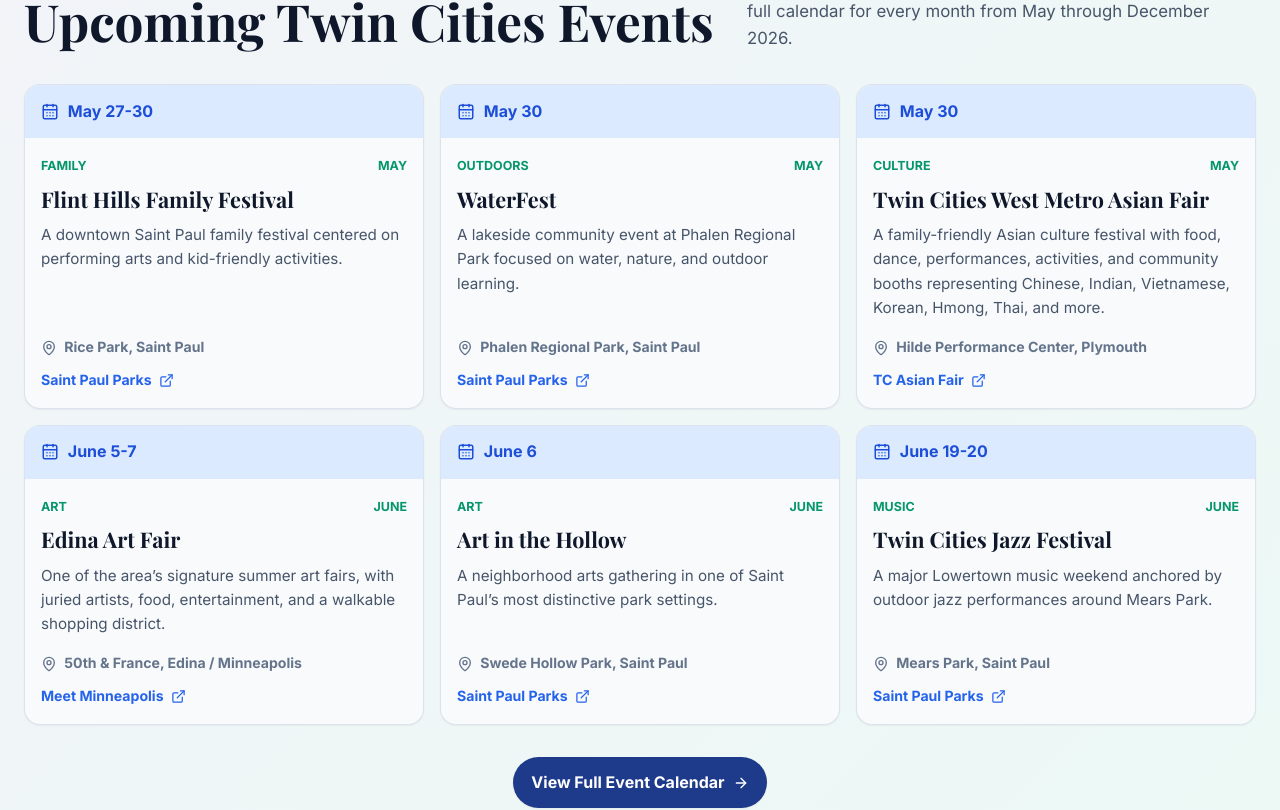
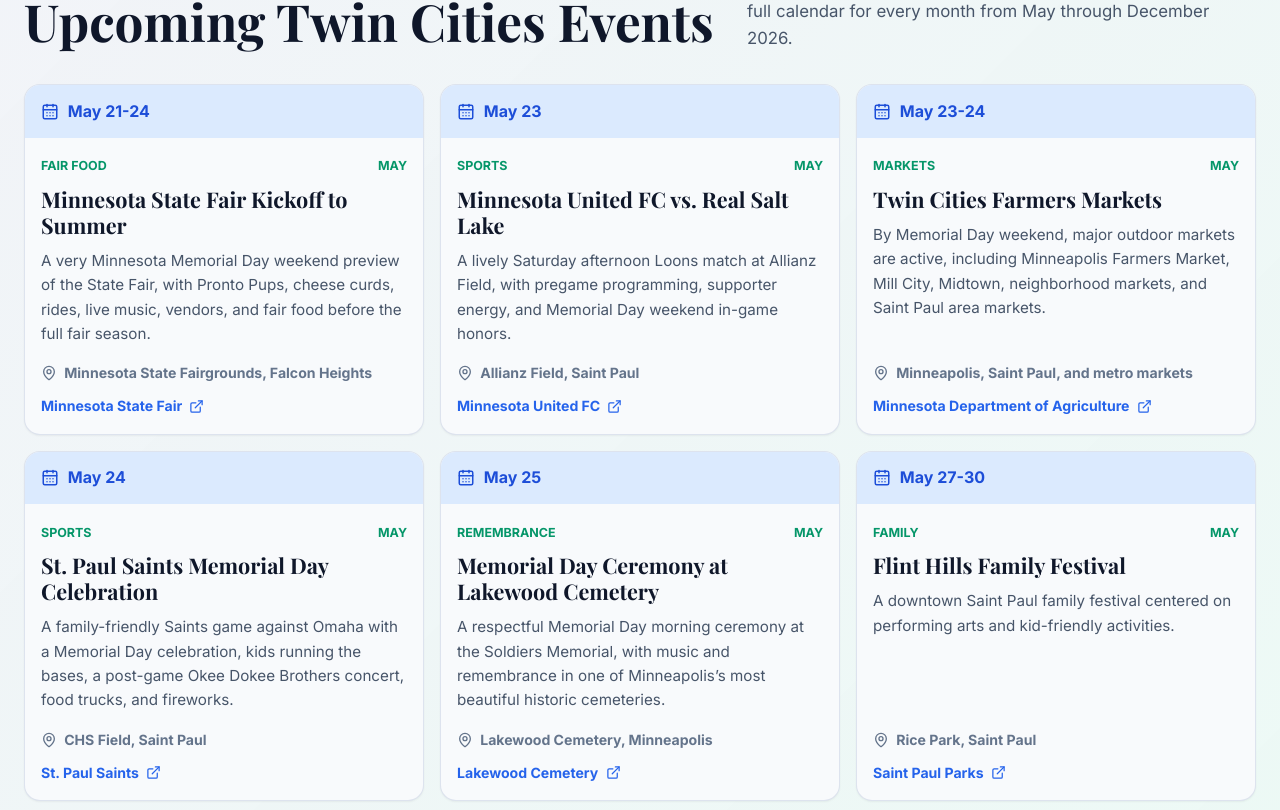
Before and after one commit to edenprairie/TourMN, a React (Vite) app: page / in a window 1280 px wide. Shown: the part 1312-2122 px from the top of the page. Built offline with nearby package versions, Linux system fonts and the light colour scheme; a web font is replaced by a local one.

Commit message:
data: add memorial day weekend events

```diff
--- a/src/data/twinCitiesEvents.ts
+++ b/src/data/twinCitiesEvents.ts
@@ -14,6 +14,76 @@
 }
 
 export const twinCitiesEvents: TwinCitiesEvent[] = [
+  {
+    id: 'state-fair-kickoff-to-summer',
+    month: 'May',
+    date: 'May 21-24',
+    name: 'Minnesota State Fair Kickoff to Summer',
+    location: 'Minnesota State Fairgrounds, Falcon Heights',
+    category: 'Fair Food',
+    sourceName: 'Minnesota State Fair',
+    sourceUrl: 'https://www.mnstatefair.org/kickoff-to-summer',
+    description: {
+      en: 'A very Minnesota Memorial Day weekend preview of the State Fair, with Pronto Pups, cheese curds, rides, live music, vendors, and fair food before the full fair season.',
+      zh: '很有明州特色的 Memorial Day 周末小型州博会预热活动，有 Pronto Pups、cheese curds、游乐设施、现场音乐、摊位和各种 fair food。',
+    },
+  },
+  {
+    id: 'mnufc-real-salt-lake',
+    month: 'May',
+    date: 'May 23',
+    name: 'Minnesota United FC vs. Real Salt Lake',
+    location: 'Allianz Field, Saint Paul',
+    category: 'Sports',
+    sourceName: 'Minnesota United FC',
+    sourceUrl: 'https://www.mnufc.com/news/know-before-you-go-mnufc-vs-real-salt-lake-may-23-2026',
+    description: {
+      en: 'A lively Saturday afternoon Loons match at Allianz Field, with pregame programming, supporter energy, and Memorial Day weekend in-game honors.',
+      zh: 'Allianz Field 周六下午的明尼苏达联足球赛，有赛前活动、球迷氛围和 Memorial Day 周末相关致敬环节。',
+    },
+  },
+  {
+    id: 'twin-cities-farmers-markets-memorial-weekend',
+    month: 'May',
+    date: 'May 23-24',
+    name: 'Twin Cities Farmers Markets',
+    location: 'Minneapolis, Saint Paul, and metro markets',
+    category: 'Markets',
+    sourceName: 'Minnesota Department of Agriculture',
+    sourceUrl: 'https://www.mda.state.mn.us/authorized-farmers-markets',
+    description: {
+      en: 'By Memorial Day weekend, major outdoor markets are active, including Minneapolis Farmers Market, Mill City, Midtown, neighborhood markets, and Saint Paul area markets.',
+      zh: '到 Memorial Day 周末，双城主要户外农夫市场基本进入旺季，包括 Minneapolis Farmers Market、Mill City、Midtown、社区市场和圣保罗周边市场。',
+    },
+  },
+  {
+    id: 'saints-memorial-day-celebration',
+    month: 'May',
+    date: 'May 24',
+    name: 'St. Paul Saints Memorial Day Celebration',
+    location: 'CHS Field, Saint Paul',
+    category: 'Sports',
+    sourceName: 'St. Paul Saints',
+    sourceUrl: 'https://www.milb.com/st-paul/news/may-12-24-homestand',
+    description: {
+      en: 'A family-friendly Saints game against Omaha with a Memorial Day celebration, kids running the bases, a post-game Okee Dokee Brothers concert, food trucks, and fireworks.',
+      zh: '适合家庭的 Saint Paul Saints 棒球赛，对阵 Omaha；包含 Memorial Day 纪念主题、儿童跑垒、赛后 Okee Dokee Brothers 演出、餐车和烟花。',
+    },
+  },
+  {
+    id: 'lakewood-memorial-day',
+    month: 'May',
+    date: 'May 25',
+    name: 'Memorial Day Ceremony at Lakewood Cemetery',
+    location: 'Lakewood Cemetery, Minneapolis',
+    category: 'Remembrance',
+    sourceName: 'Lakewood Cemetery',
+    sourceUrl: 'https://www.lakewoodcemetery.org/event/memorial-day/',
+    description: {
+      en: 'A respectful Memorial Day morning ceremony at the Soldiers Memorial, with music and remembrance in one of Minneapolis’s most beautiful historic cemeteries.',
+      zh: '在 Lakewood Cemetery 的 Soldiers Memorial 举办的 Memorial Day 上午纪念仪式，有音乐与退伍军人纪念，氛围庄重而美丽。',
+    },
+  },
   {
     id: 'flint-hills-family-festival',
     month: 'May',
```
